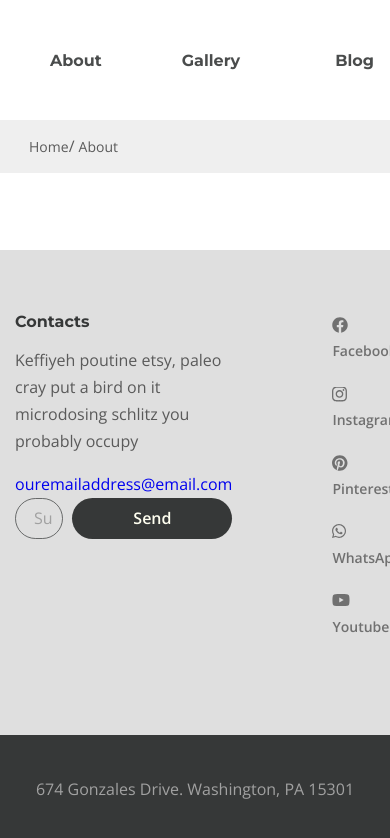
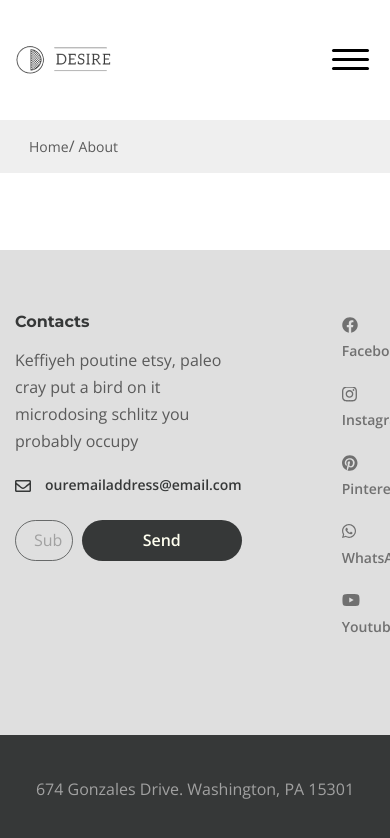
Before and after one commit to DevFromSiberia/layout_practice, a website: page Tutorial_by_Vadim-Desire/app/page.html in a window 390 px wide. Shown: the top 838 px of the page. Drawn offline with nearby package versions, Linux system fonts and the light colour scheme; some packages are replaced by stand-ins of ours; files that its build step writes are made by us from their sources; a script that the page names is missing; files whose address does not match are found by name.

Commit message:
Desire: Added som adaptive

```diff
--- a/Tutorial_by_Vadim-Desire/app/js/main.js
+++ b/Tutorial_by_Vadim-Desire/app/js/main.js
@@ -1,12 +1,14 @@
 $(function () {
   $(".header__btn").on("click", function () {
     $(".rightside-menu").removeClass("rightside-menu--close");
-    console.log("remove");
   });
 
   $(".rightside-menu__close").on("click", function () {
     $(".rightside-menu").addClass("rightside-menu--close");
-    console.log("adsd");
+  });
+
+  $(".header__btn-menu").on("click", function () {
+    $(".menu").toggleClass("menu--open");
   });
 
   $(".top__slider").slick({
--- a/Tutorial_by_Vadim-Desire/app/page.html
+++ b/Tutorial_by_Vadim-Desire/app/page.html
@@ -45,6 +45,11 @@
             </nav>
             <button class="header__btn">
               <img src="images/icon_menu.svg" alt="icon" />
+            </button>
+            <button class="header__btn-menu">
+              <span></span>
+              <span></span>
+              <span></span>
             </button>
             <div class="rightside-menu rightside-menu--close">
               <button class="rightside-menu__close">
@@ -95,9 +100,7 @@
                   Keffiyeh poutine etsy, paleo cray put a bird on it microdosing
                   schlitz you probably occupy
                 </p>
-                <a
-                  href="mailto:ouremailaddress@email.com"
-                  class="footer__info-email"
+                <a href="mailto:ouremailaddress@email.com" class="info-email"
                   >ouremailaddress@email.com</a
                 >
                 <form action="" class="footer__form">
--- /dev/null
+++ b/Tutorial_by_Vadim-Desire/app/scss/_media.scss
@@ -0,0 +1,84 @@
+@media (max-width: 992px) {
+  .footer {
+    &__info {
+      width: 380px;
+    }
+  }
+}
+
+@media (max-width: 768px) {
+  .header {
+    &__btn {
+      display: none;
+    }
+  }
+
+  .menu {
+    padding: 0;
+    &__list-item {
+      padding-left: 0;
+      & + .menu__list-item {
+        padding-right: 0;
+      }
+    }
+  }
+
+  .logo {
+    margin: 0;
+  }
+}
+
+@media (max-width: 540px) {
+  .logo {
+    order: -1;
+    position: relative;
+    z-index: 900;
+  }
+
+  .header {
+    &__inner {
+      flex-wrap: wrap;
+      padding-top: 42px;
+    }
+    &__btn-menu {
+      display: block;
+      background-color: transparent;
+      order: -1;
+      border: none;
+      cursor: pointer;
+      position: relative;
+      z-index: 900;
+      span {
+        background-color: #000;
+        width: 37px;
+        height: 3px;
+        border-radius: 4px;
+        display: block;
+        margin: 6px 0;
+      }
+    }
+  }
+
+  .menu {
+    padding-right: 0;
+    width: 100%;
+    background-color: #fff;
+    position: relative;
+    z-index: 600;
+    text-align: center;
+    transform: translateY(-350px);
+    transition: all 0.5s;
+    &--open {
+      transform: translateY(30px);
+    }
+
+    &__list {
+      display: block;
+    }
+
+    &__list-link {
+      display: block;
+      padding: 15px 0;
+    }
+  }
+}
--- a/Tutorial_by_Vadim-Desire/app/scss/style.scss
+++ b/Tutorial_by_Vadim-Desire/app/scss/style.scss
@@ -17,6 +17,10 @@
     border: none;
     padding: 0;
     cursor: pointer;
+  }
+
+  &__btn-menu {
+    display: none;
   }
 }
 
@@ -1412,3 +1416,5 @@
     padding: 41px 0;
   }
 }
+
+@import "_media";
```
Also changed, not shown: Tutorial_by_Vadim-Desire/app/index.html (+1 -3 lines), Tutorial_by_Vadim-Desire/app/css/style.min.css, Tutorial_by_Vadim-Desire/app/js/main.min.js.
